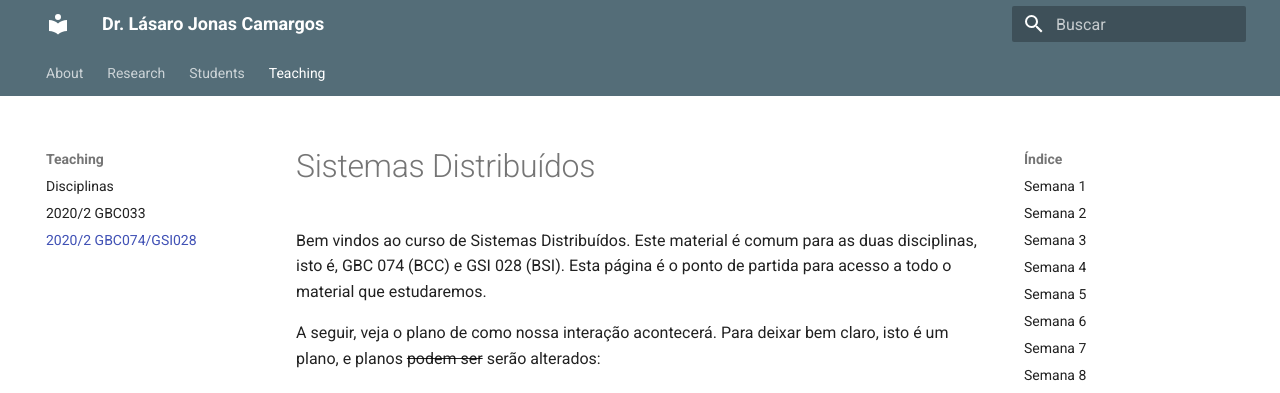
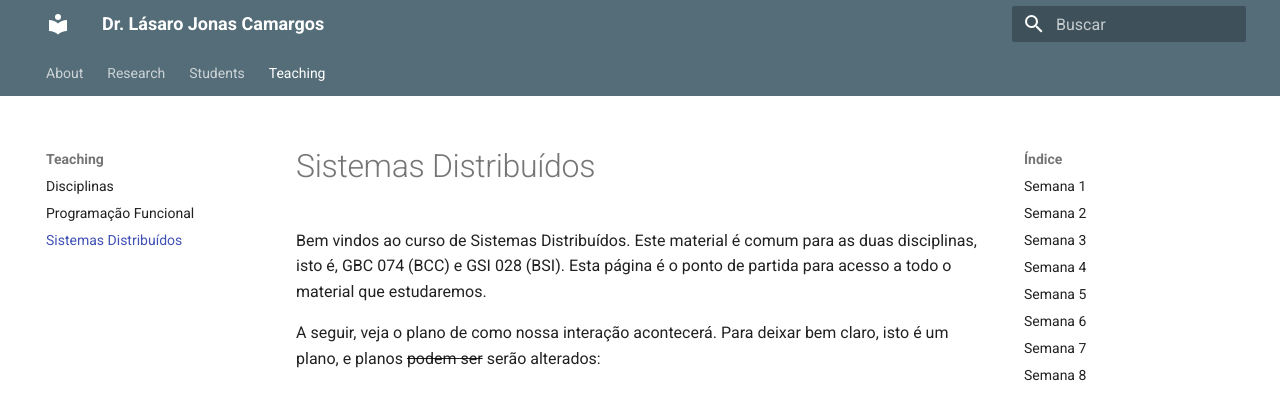
Before and after one commit to lasarojc/lasarojc.github.io, an MkDocs documentation site: the page built from docs/teaching/gbc074gsi028/index.md, in a window 1280 px wide. Shown: the top 393 px of the page. Built offline with MkDocs 1.6.1 and Material for MkDocs 9.7.7, drawn with Linux system fonts in a browser that asks for light colours.

Commit message:
organizacao

```diff
--- a/mkdocs.yml
+++ b/mkdocs.yml
@@ -10,8 +10,8 @@ nav:
         - Teaching:
             - Disciplinas: teaching/index.md
         #    - '2020/1 GSI009': teaching/gsi009/index.md
-            - '2020/2 GBC033': teaching/gbc033/index.md
-            - '2020/2 GBC074/GSI028': teaching/gbc074gsi028/index.md
+            - 'Programação Funcional': teaching/gbc033/index.md
+            - 'Sistemas Distribuídos': teaching/gbc074gsi028/index.md
 
 theme:
         name: material #readthedocs
```
